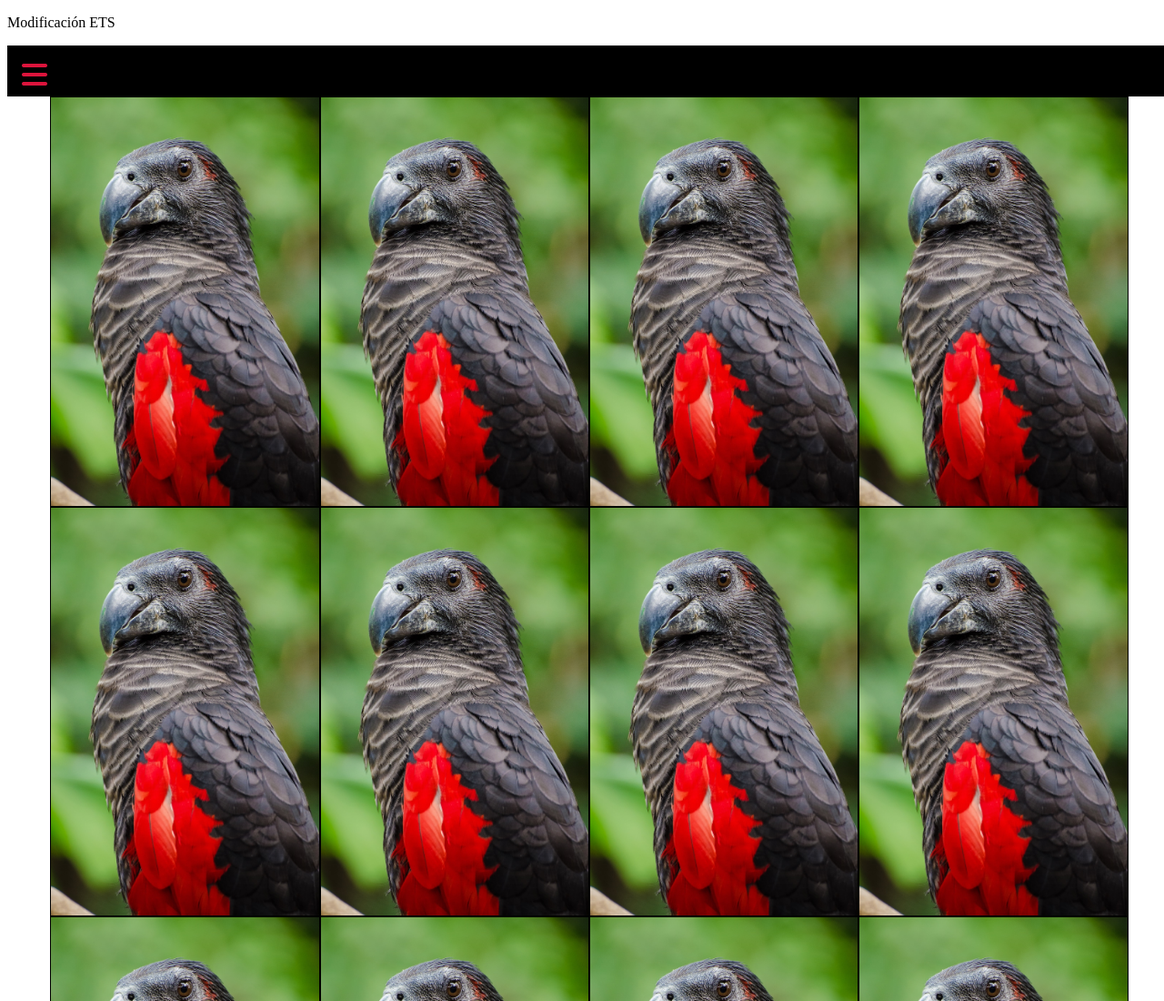
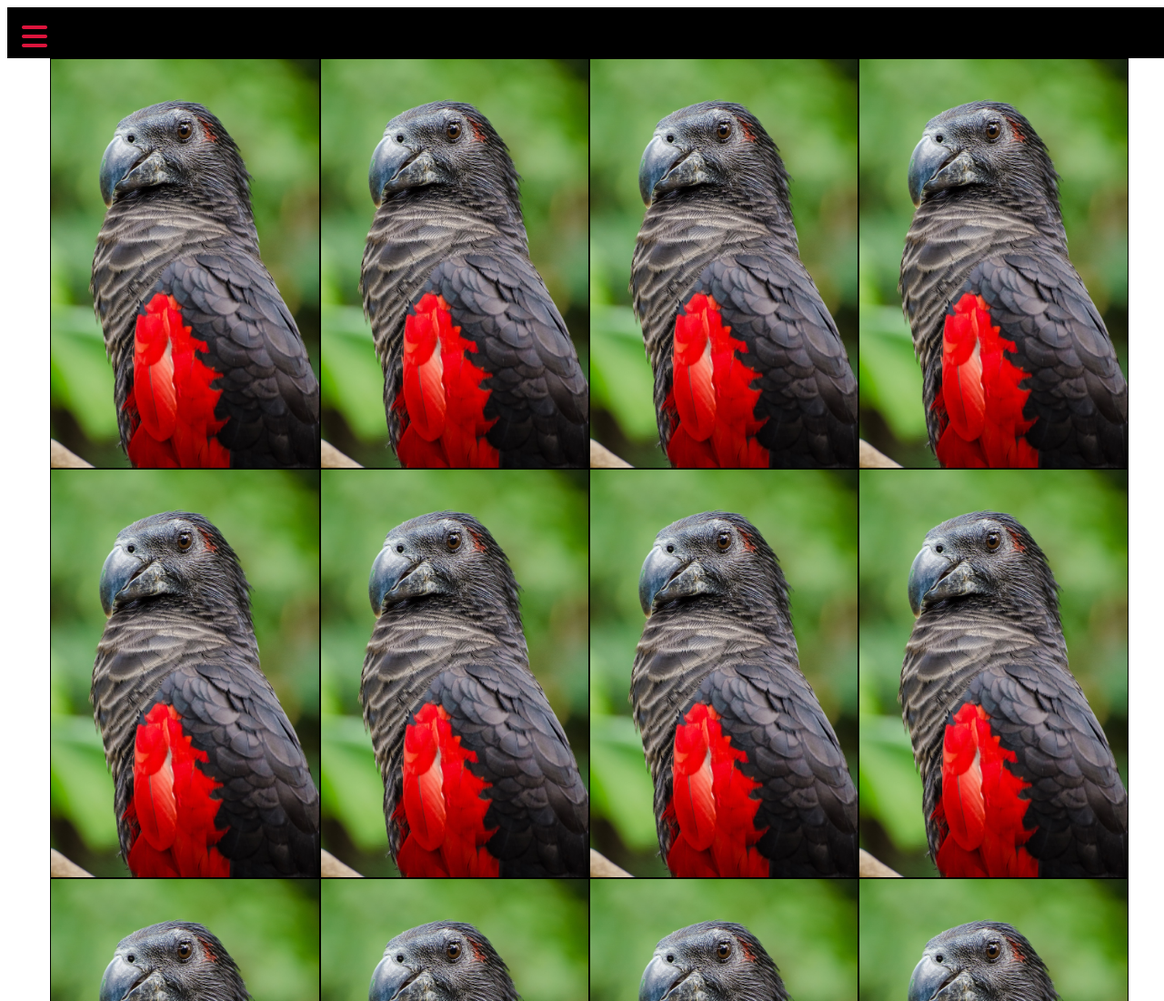
Before and after one commit to Mgilarmas/Proyecto-ETS, a plain HTML site: page index.html in a window 1280 px wide. Shown: the top 1100 px of the page at 91% size. Drawn offline with Linux system fonts and the light colour scheme.

Commit message:
Rama develop

```diff
--- a/index.html
+++ b/index.html
@@ -9,10 +9,6 @@
     </head>
 
     <body>
-
-        <div>
-            <p>Modificación ETS</p>
-        </div>
 
         <div id="header">
             <i class="fa-solid fa-bars"></i>
```
